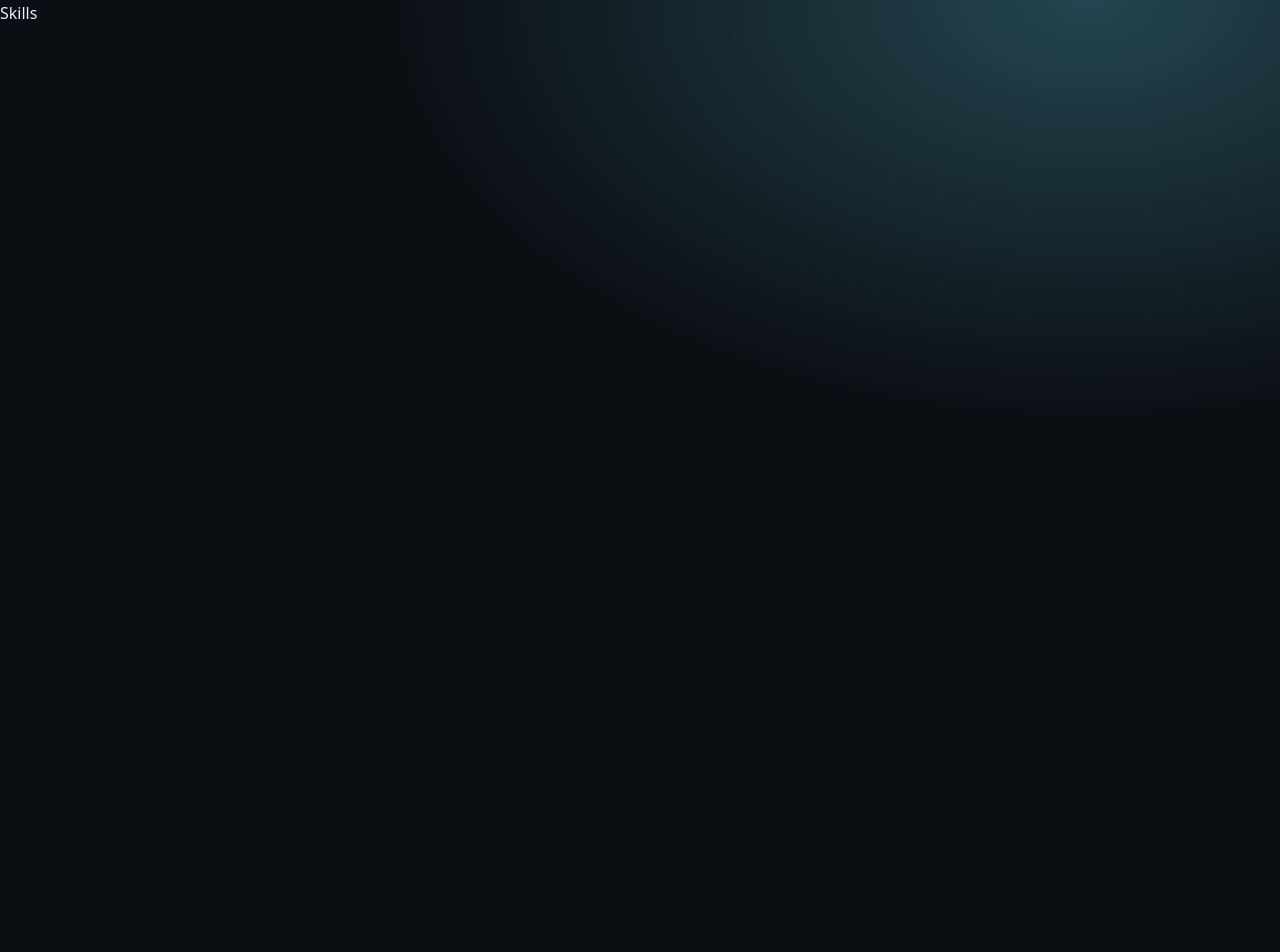
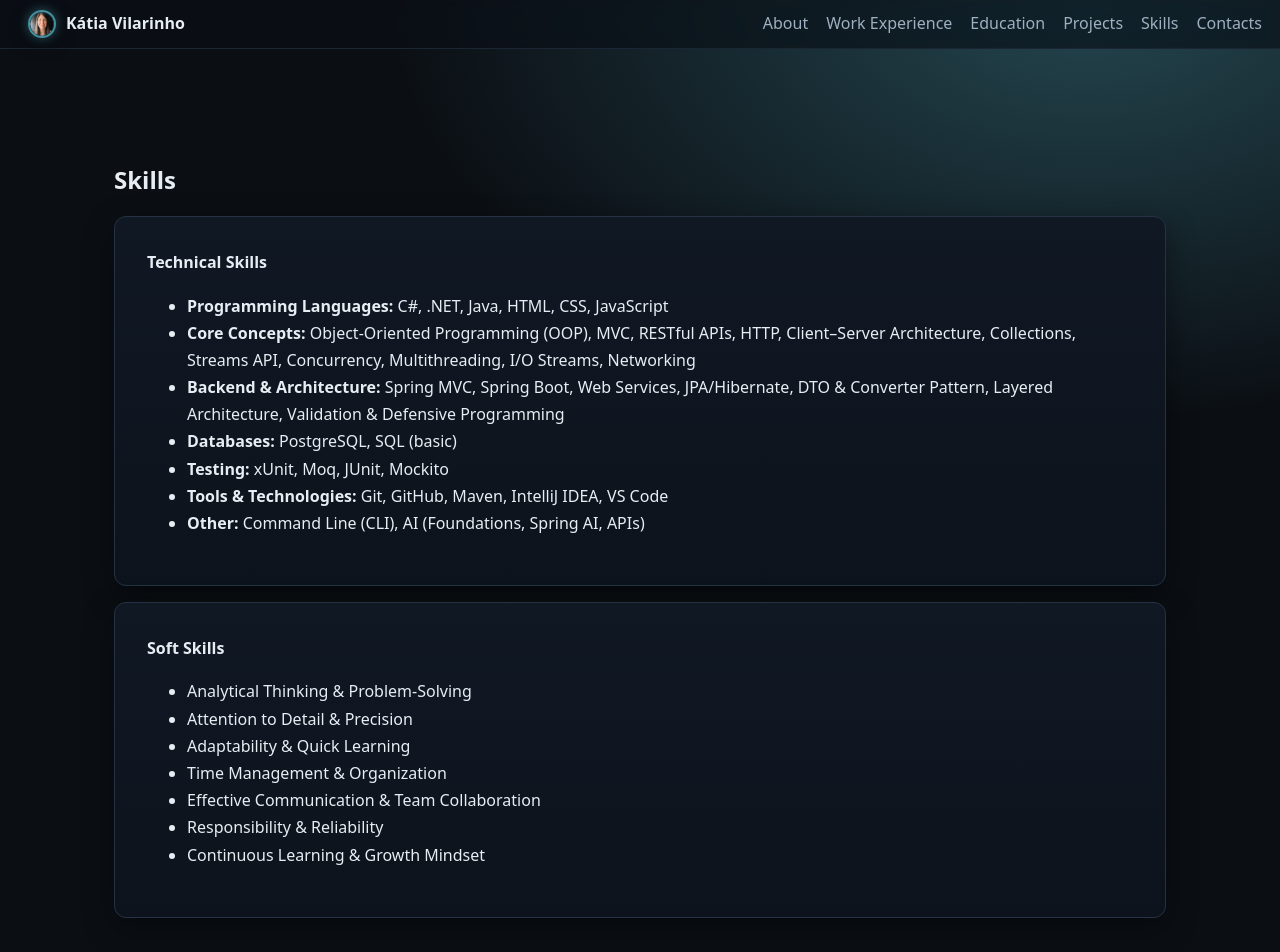
Before and after one commit to Kvilarinho/kvilarinho.github.io, a React (Vite) app: page /skills in a window 1280 px wide. Shown: the top 952 px of the page. Before the commit the page ends 800 px from the top, so only its background shows below. Built offline with nearby package versions, Linux system fonts and the light colour scheme.

Commit message:
feat: enhance Skills page layout; add technical and soft skills sections with animations

```diff
--- a/src/pages/SkillsPage.jsx
+++ b/src/pages/SkillsPage.jsx
@@ -1,3 +1,43 @@
+import Layout from '../components/common/Layout'
+import usePageAnimation from '../hooks/usePageAnimation'
+
 export default function SkillsPage() {
-    return <div>Skills</div>
+    const visible = usePageAnimation()
+
+    return (
+        <Layout>
+            <section className={`skills page-enter ${visible ? 'page-visible' : ''}`} id="skills">
+                <h2>Skills</h2>
+                <div className="skills-grid">
+
+                    <div className="card tec-skills-card">
+                        <h4>Technical Skills</h4>
+                        <ul className="skills-list">
+                            <li><strong>Programming Languages:</strong> C#, .NET, Java, HTML, CSS, JavaScript</li>
+                            <li><strong>Core Concepts:</strong> Object-Oriented Programming (OOP), MVC, RESTful APIs, HTTP, Client–Server Architecture, Collections, Streams API, Concurrency, Multithreading, I/O Streams, Networking</li>
+                            <li><strong>Backend & Architecture:</strong> Spring MVC, Spring Boot, Web Services, JPA/Hibernate, DTO & Converter Pattern, Layered Architecture, Validation & Defensive Programming</li>
+                            <li><strong>Databases:</strong> PostgreSQL, SQL (basic)</li>
+                            <li><strong>Testing:</strong> xUnit, Moq, JUnit, Mockito</li>
+                            <li><strong>Tools & Technologies:</strong> Git, GitHub, Maven, IntelliJ IDEA, VS Code</li>
+                            <li><strong>Other:</strong> Command Line (CLI), AI (Foundations, Spring AI, APIs)</li>
+                        </ul>
+                    </div>
+
+                    <div className="card soft-skills-card">
+                        <h4>Soft Skills</h4>
+                        <ul className="skills-list">
+                            <li>Analytical Thinking & Problem-Solving</li>
+                            <li>Attention to Detail & Precision</li>
+                            <li>Adaptability & Quick Learning</li>
+                            <li>Time Management & Organization</li>
+                            <li>Effective Communication & Team Collaboration</li>
+                            <li>Responsibility & Reliability</li>
+                            <li>Continuous Learning & Growth Mindset</li>
+                        </ul>
+                    </div>
+
+                </div>
+            </section>
+        </Layout>
+    )
 }
```
